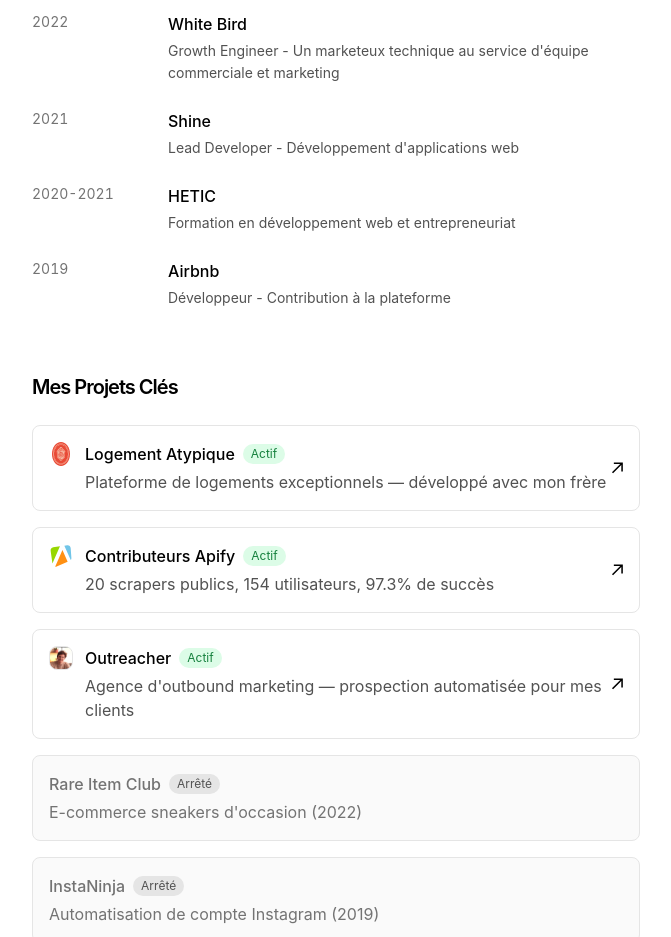
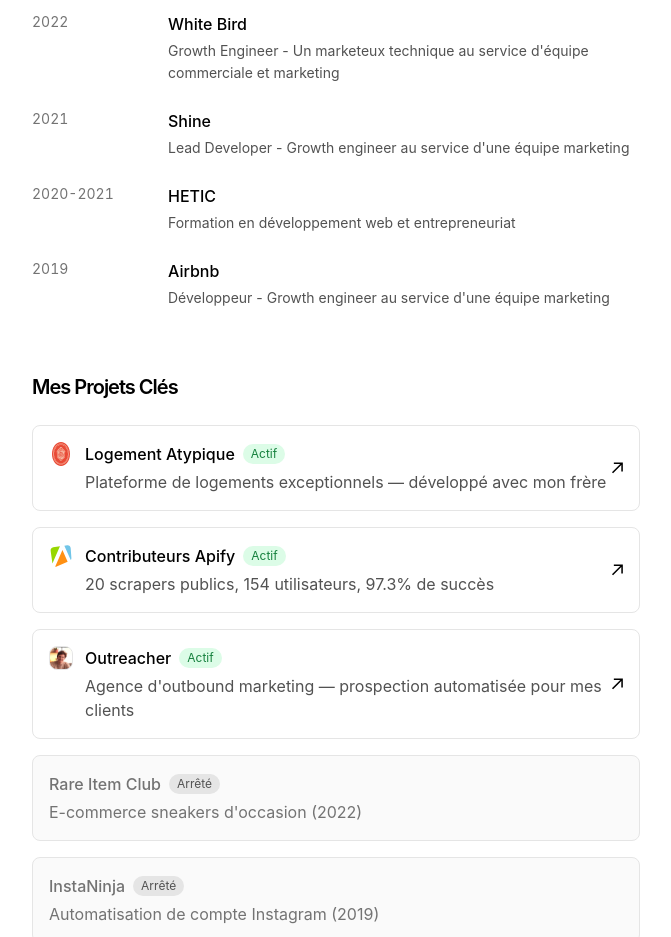
Before and after one commit to rcoco78/mon-blog, a Next.js app: page /a-propos in a window 1280 px wide. Shown: the part 840-1777 px from the top of the page, without its empty margins (304-975 px from the left). Built offline with nearby package versions, Linux system fonts and the light colour scheme; no server answers.

Commit message:
feat: mise à jour descriptions Shine et Airbnb
- Shine: ajout description 'Growth engineer au service d'une équipe marketing'
- Airbnb: ajout description 'Growth engineer au service d'une équipe marketing'
- Format cohérent avec White Bird
- Meilleure précision des rôles

```diff
--- a/pages/a-propos.js
+++ b/pages/a-propos.js
@@ -74,7 +74,7 @@
             <div className="w-full sm:w-28 sm:flex-shrink-0 text-sm text-neutral-500 mb-1 sm:mb-0 tabular-nums pl-0">2021</div>
             <div className="flex-1 min-w-0">
               <h3 className="font-medium mb-1">Shine</h3>
-              <p className="text-neutral-600 dark:text-neutral-400 text-sm leading-relaxed">Lead Developer - Développement d'applications web</p>
+              <p className="text-neutral-600 dark:text-neutral-400 text-sm leading-relaxed">Lead Developer - Growth engineer au service d'une équipe marketing</p>
             </div>
           </div>
           <div className="flex flex-col sm:flex-row sm:gap-6">
@@ -88,7 +88,7 @@
             <div className="w-full sm:w-28 sm:flex-shrink-0 text-sm text-neutral-500 mb-1 sm:mb-0 tabular-nums pl-0">2019</div>
             <div className="flex-1 min-w-0">
               <h3 className="font-medium mb-1">Airbnb</h3>
-              <p className="text-neutral-600 dark:text-neutral-400 text-sm leading-relaxed">Développeur - Contribution à la plateforme</p>
+              <p className="text-neutral-600 dark:text-neutral-400 text-sm leading-relaxed">Développeur - Growth engineer au service d'une équipe marketing</p>
             </div>
           </div>
         </div>
```
